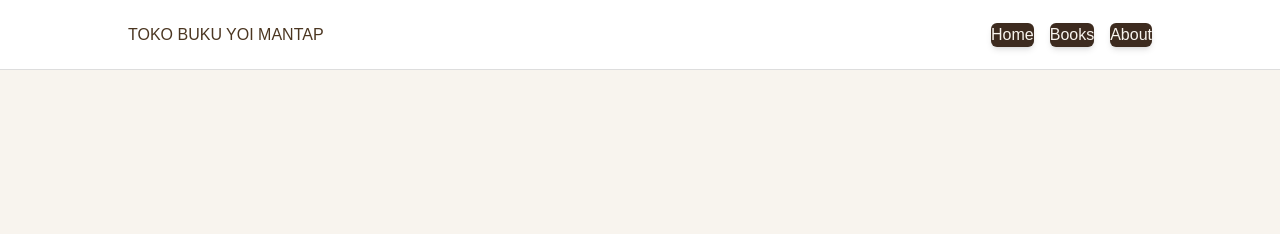
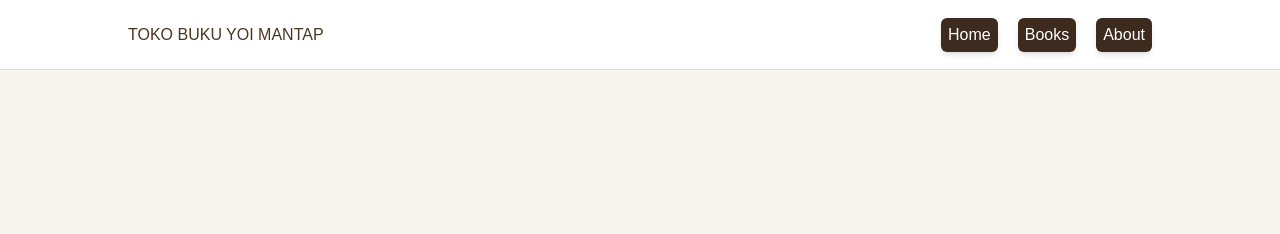
Before and after one commit to Riamrul/TUGAS1-PEMWEB, a website: page index.html in a window 1280 px wide. Shown: the top 234 px of the page. Drawn offline with Linux system fonts and the light colour scheme.

Commit message:
update css dan Bootstrap

```diff
--- a/style.css
+++ b/style.css
@@ -29,6 +29,18 @@ nav h2 {
     color: #4b3621;
 }
 
+nav a {
+    color: white;
+    text-decoration: none;
+    background-color: #3d2b1f;
+    padding: 5px 7px;
+    border-radius: 6px;
+}
+
+.menu {
+    display: flex;
+    gap: 20px;
+}
 
 /* HOME */
 
```
